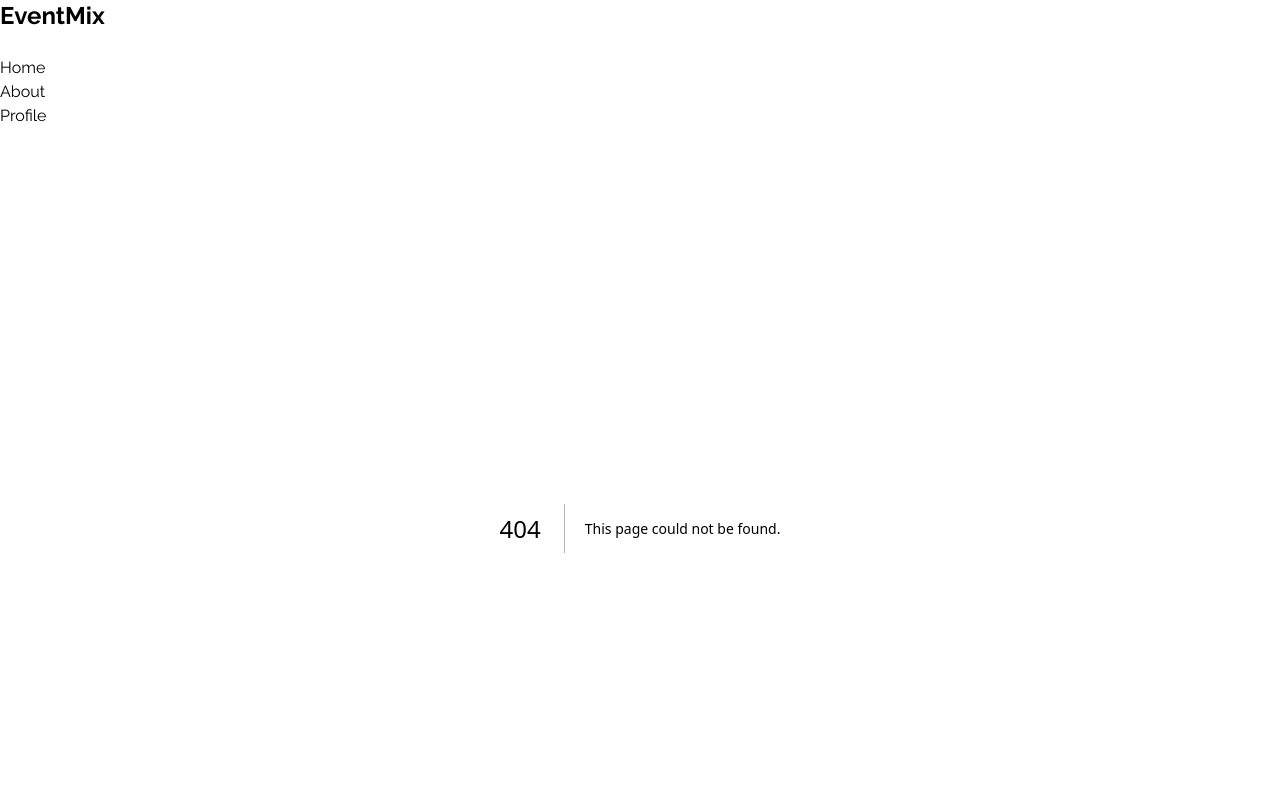
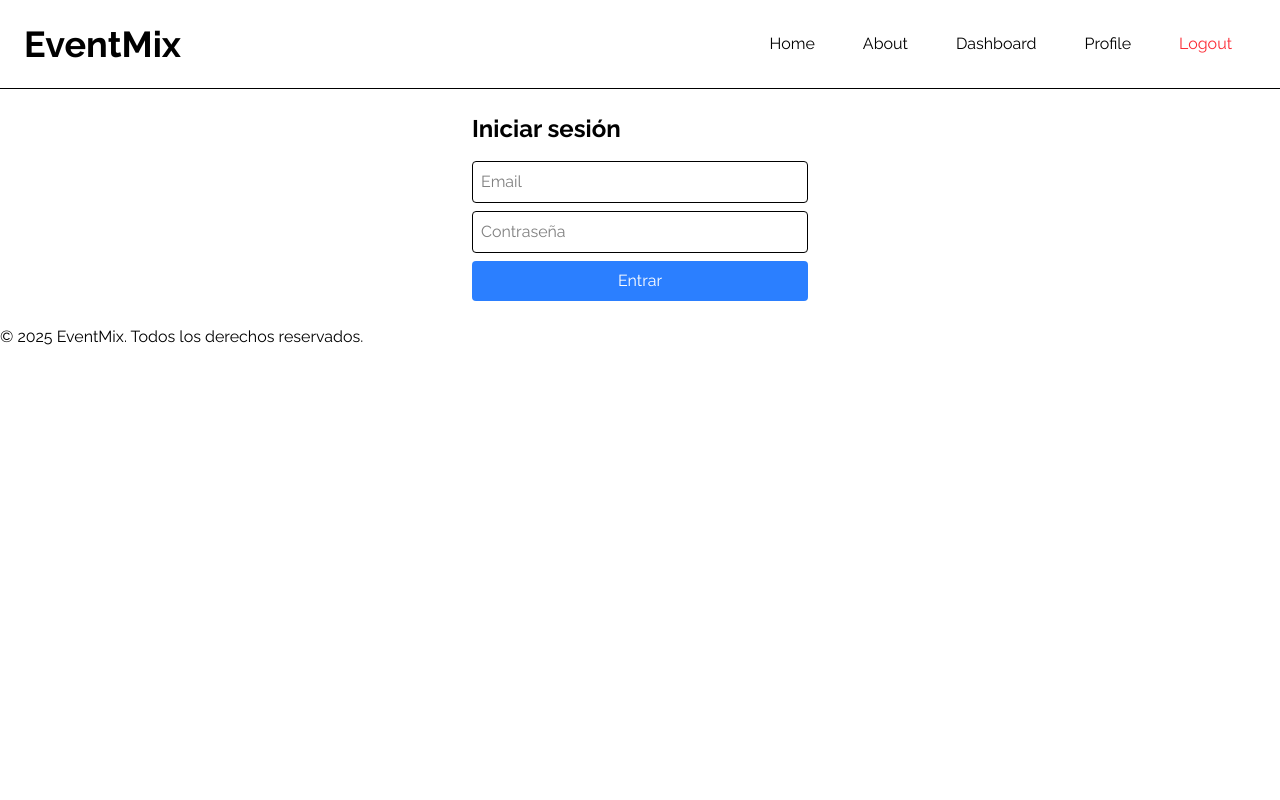
Before and after one commit to Projecto-Final-Eventos-Damian/Frontend, a Next.js app: page /login in a window 1280 px wide. Before the commit this address had no page. Shown: the top 800 px of the page. Built offline with nearby package versions, Linux system fonts and the light colour scheme; sample sign-in values are in the browser's storage.

Commit message:
ADD basic login and events

```diff
--- /dev/null
+++ b/src/app/dashboard/page.js
@@ -0,0 +1,21 @@
+'use client';
+
+import { useEffect } from 'react';
+import { useRouter } from 'next/navigation';
+
+export default function DashboardPage() {
+  const router = useRouter();
+
+  useEffect(() => {
+    const token = localStorage.getItem('token');
+    if (!token) {
+      router.push('/login');
+    }
+  }, []);
+
+  return (
+    <div>
+      <h1>Bienvenido al Dashboard</h1>
+    </div>
+  );
+}
--- a/src/app/layout.js
+++ b/src/app/layout.js
@@ -1,34 +1,37 @@
-import { Raleway } from "next/font/google";
-import "@/styles/globals.css";
-import Navbar from "@/components/navbar.js";
+import { Raleway } from 'next/font/google';
+import '@/styles/globals.css';
+import Navbar from '@/components/navbar.js';
+import { AuthProvider } from '@/services/authContext.js';
 
 const raleway = Raleway({
-  subsets: ["latin"],
-  weight: ["400", "700"],
+  subsets: ['latin'],
+  weight: ['400', '700'],
 });
 
 export const metadata = {
-  title: "EventMix",
-  description: "EventMix created by Damián",
+  title: 'EventMix',
+  description: 'EventMix created by Damián',
   icons: {
-    icon: "/favicon.png",
+    icon: '/favicon.png',
   },
 };
 
 export default function RootLayout({ children }) {
   return (
     <html lang="en">
-      <body className={`${raleway.className}`}>
-        <header>
-          <h1 className="text-2xl font-bold mb-6">EventMix</h1>
+      <body className={raleway.className}>
+        <AuthProvider>
+          <header className="flex items-center justify-between py-4 px-6 border-b">
+            <h1 className="text-4xl font-bold">EventMix</h1>
+            <Navbar />
           </header>
-        <Navbar />
           <main>
             {children}
           </main>
           <footer>
             <p>&copy; 2025 EventMix. Todos los derechos reservados.</p>
           </footer>
+        </AuthProvider>
       </body>
     </html>
   );
--- /dev/null
+++ b/src/app/login/page.js
@@ -0,0 +1,64 @@
+// app/login/page.jsx (o pages/login.js)
+
+'use client'; // si estás usando app router
+
+import { useState } from 'react';
+import { useRouter } from 'next/navigation'; // o 'next/router' si estás en pages router
+
+export default function LoginPage() {
+  const router = useRouter();
+  const [email, setEmail] = useState('');
+  const [password, setPassword] = useState('');
+  const [error, setError] = useState('');
+
+  const handleLogin = async (e) => {
+    e.preventDefault();
+    setError('');
+
+    try {
+      const res = await fetch('http://localhost:8000/login', {
+        method: 'POST',
+        headers: { 'Content-Type': 'application/json' },
+        body: JSON.stringify({ email, password })
+      });
+
+      if (!res.ok) throw new Error('Credenciales incorrectas');
+
+      const data = await res.json();
+
+      localStorage.setItem('token', data.token);
+
+      router.push('/');
+    } catch (err) {
+      setError(err.message);
+    }
+  };
+
+  return (
+    <div className="p-6 max-w-sm mx-auto">
+      <h1 className="text-2xl font-bold mb-4">Iniciar sesión</h1>
+      <form onSubmit={handleLogin}>
+        <input
+          type="email"
+          placeholder="Email"
+          value={email}
+          onChange={(e) => setEmail(e.target.value)}
+          className="w-full p-2 border mb-2 rounded"
+          required
+        />
+        <input
+          type="password"
+          placeholder="Contraseña"
+          value={password}
+          onChange={(e) => setPassword(e.target.value)}
+          className="w-full p-2 border mb-2 rounded"
+          required
+        />
+        <button type="submit" className="w-full p-2 bg-blue-500 text-white rounded">
+          Entrar
+        </button>
+        {error && <p className="text-red-500 mt-2">{error}</p>}
+      </form>
+    </div>
+  );
+}
--- a/src/app/page.js
+++ b/src/app/page.js
@@ -1,49 +1,42 @@
-"use client";
+'use client';
 
 import { useEffect, useState } from "react";
-import UserCard from "@/components/userCard.js";
+import EventCard from "@/components/eventCard.js";
+import { apiFetch } from "@/services/api.js";
 
 export default function Home() {
-  const [users, setUsers] = useState(null);
+  const [events, setEvents] = useState(null);
 
   useEffect(() => {
-    const fetchUsers = async () => {
+    const fetchEvents = async () => {
       try {
-        const token =
-          "eyJhbGciOiJIUzI1NiIsInR5cCI6IkpXVCJ9.eyJzdWIiOiIxIiwiZXhwIjoxNzQ0NzM4MzQ5fQ.akgwXEsl4EBtnI7WQ9OBAb5zL-m8ELmF0Li9yAKKFxI";
-
-        const response = await fetch("http://localhost:8000/users", {
-          headers: {
-            "Content-Type": "application/json",
-            Authorization: `Bearer ${token}`,
-          },
-        });
+        const response = await apiFetch("http://localhost:8000/events");
 
         if (!response.ok) {
-          throw new Error("Error al obtener los usuarios");
+          throw new Error("Error al obtener los eventos");
         }
 
         const data = await response.json();
-        setUsers(data);
+        setEvents(data);
       } catch (err) {
         console.error("Error:", err);
-        setUsers([]);
+        setEvents([]);
       }
     };
 
-    fetchUsers();
+    fetchEvents();
   }, []);
 
-  if (!users) {
-    return <p className="p-4">Cargando usuarios...</p>;
+  if (!events) {
+    return <p className="p-4">Cargando eventos...</p>;
   }
 
   return (
     <div className="p-6 mx-auto">
-      <h2 className="text-2xl font-bold mb-6">Usuarios</h2>
+      <h2 className="text-2xl font-bold mb-6">Eventos</h2>
       <div className="grid grid-cols-1 sm:grid-cols-2 md:grid-cols-3 gap-4">
-        {users.map((user) => (
-          <UserCard key={user.id} user={user} />
+        {events.map((event) => (
+          <EventCard key={event.id} event={event} />
         ))}
       </div>
     </div>
--- /dev/null
+++ b/src/components/eventCard.js
@@ -0,0 +1,32 @@
+export default function EventCard({ event }) {
+    return (
+      <div className="bg-white shadow rounded p-4 border border-gray-200">
+        <h3 className="text-xl font-bold text-indigo-600">{event.title}</h3>
+        <p className="text-gray-700 mb-2">{event.description}</p>
+
+        <div className="text-sm text-gray-600 mb-1">
+          <strong>Ubicación:</strong> {event.location}
+        </div>
+
+        <div className="text-sm text-gray-600 mb-1">
+          <strong>Inicio:</strong> {new Date(event.start_date_time).toLocaleString()}
+        </div>
+
+        <div className="text-sm text-gray-600 mb-1">
+          <strong>Fin:</strong> {new Date(event.end_date_time).toLocaleString()}
+        </div>
+
+        <div className="text-sm text-gray-600 mb-1">
+          <strong>Capacidad:</strong> {event.capacity}
+        </div>
+
+        {event.image_url && (
+          <img
+            src={event.image_url}
+            alt={event.title}
+            className="w-full h-48 object-cover rounded mt-3"
+          />
+        )}
+      </div>
+    );
+  }
--- a/src/components/navbar.js
+++ b/src/components/navbar.js
@@ -1,18 +1,48 @@
-import Link from "next/link";
+'use client';
+
+import Link from 'next/link';
+import { useRouter } from 'next/navigation';
+import { useAuth } from '@/services/authContext.js';
+import { useEffect, useState } from 'react';
 
 export default function Navbar() {
+  const router = useRouter();
+  const { isAuthenticated, logout } = useAuth();
+  const [isAuth, setIsAuth] = useState(isAuthenticated);
+
+  useEffect(() => {
+    setIsAuth(isAuthenticated);
+  }, [isAuthenticated]);
+
+  const handleLogout = () => {
+    logout();
+    router.push('/login');
+  };
+
   return (
     <nav>
-      <ul>
-        <li>
+      <ul className="flex">
+        <li className="py-4 px-6">
           <Link href="/">Home</Link>
         </li>
-        <li>
+        <li className="py-4 px-6">
           <Link href="/about">About</Link>
         </li>
-        <li>
-          <Link href="/profile">Profile</Link>
+        <li className="py-4 px-6">
+          <Link href="/dashboard">Dashboard</Link>
         </li>
+        {isAuthenticated && (
+          <li className="py-4 px-6">
+            <Link href="/profile">Profile</Link>
+          </li>
+        )}
+        {isAuthenticated && (
+          <li className="py-4 px-6">
+            <button onClick={handleLogout} className="text-red-500 cursor-pointer">
+              Logout
+            </button>
+          </li>
+        )}
       </ul>
     </nav>
   );
--- /dev/null
+++ b/src/services/api.js
@@ -0,0 +1,11 @@
+export const apiFetch = async (url, options = {}) => {
+    const token = localStorage.getItem('token');
+    return fetch(url, {
+      ...options,
+      headers: {
+        'Content-Type': 'application/json',
+        ...(token ? { Authorization: `Bearer ${token}` } : {}),
+        ...options.headers,
+      },
+    });
+};
--- /dev/null
+++ b/src/services/authContext.js
@@ -0,0 +1,34 @@
+'use client';
+
+import { createContext, useContext, useEffect, useState } from 'react';
+
+const authContext = createContext();
+
+export function AuthProvider({ children }) {
+  const [isAuthenticated, setIsAuthenticated] = useState(false);
+
+  useEffect(() => {
+    const token = localStorage.getItem('token');
+    setIsAuthenticated(!!token);
+  }, []);
+
+  const login = (token) => {
+    localStorage.setItem('token', token);
+    setIsAuthenticated(true);
+  };
+
+  const logout = () => {
+    localStorage.removeItem('token');
+    setIsAuthenticated(false);
+  };
+
+  return (
+    <authContext.Provider value={{ isAuthenticated, login, logout }}>
+      {children}
+    </authContext.Provider>
+  );
+}
+
+export function useAuth() {
+  return useContext(authContext);
+}
```
Lines whose indentation alone changed are shown as unchanged.
